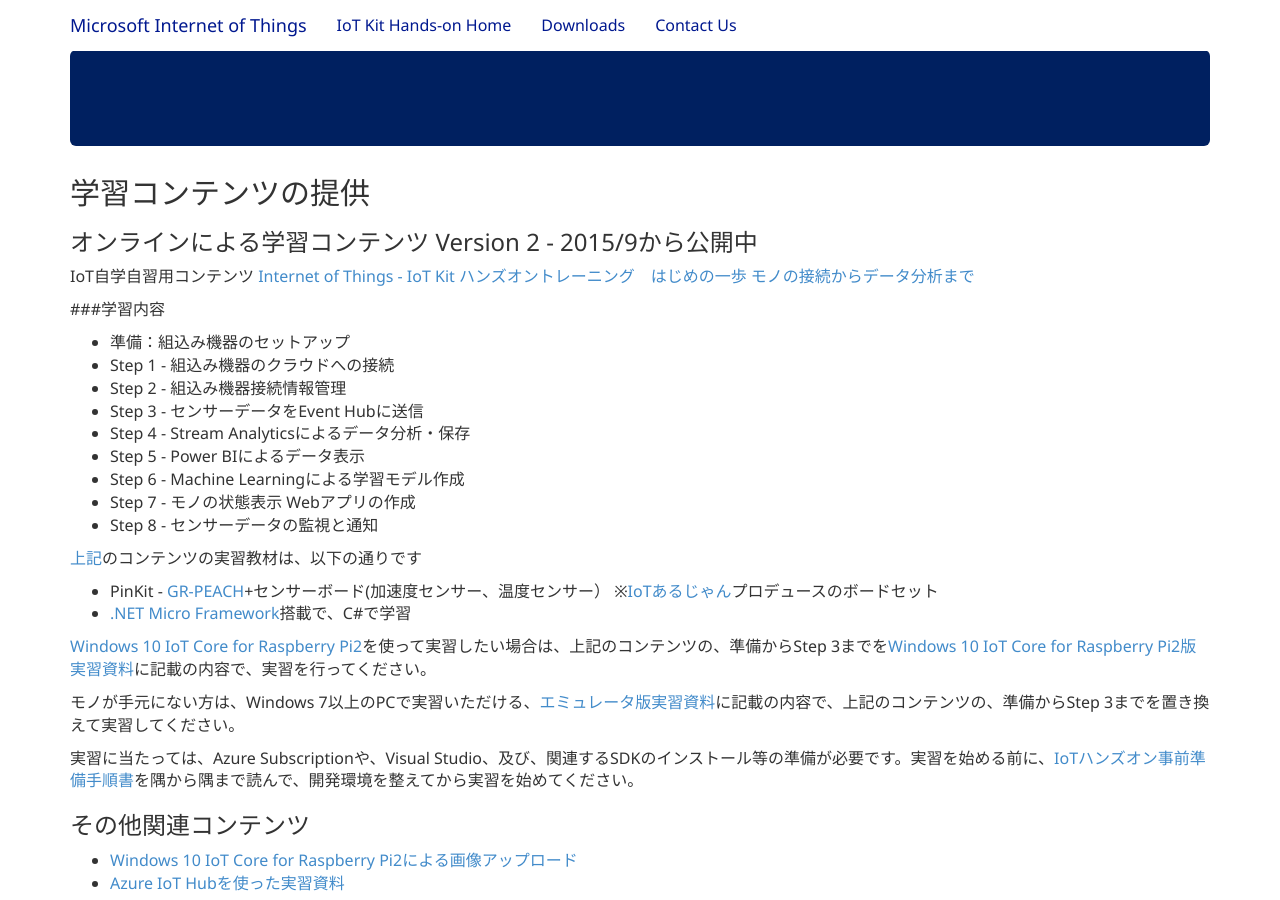
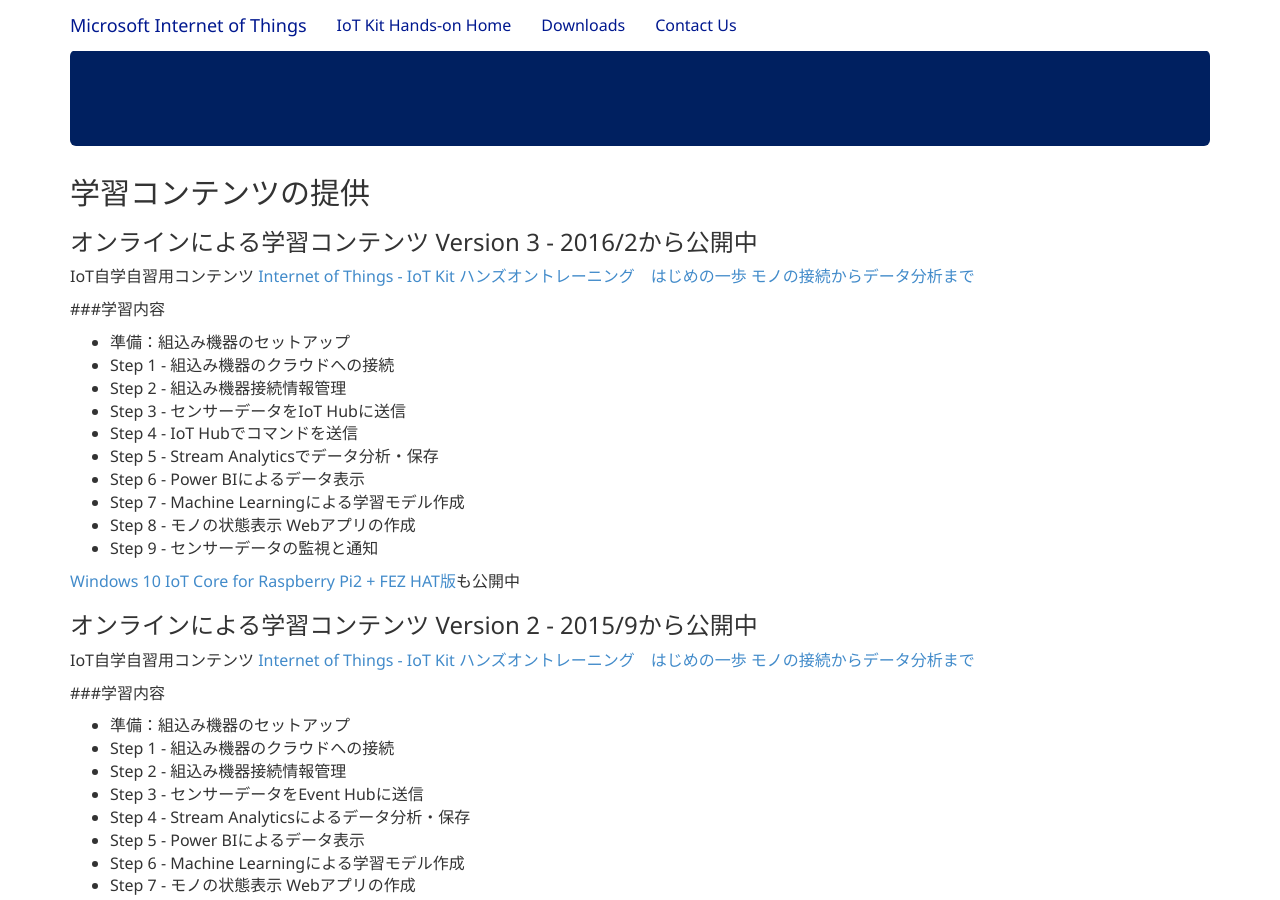
Before and after one commit to ms-iotkithol-jp/ms-iotkithol-jp.github.io, a Jekyll site: the page built from LetsBegin.md, in a window 1280 px wide and 900 px high. Built offline with Jekyll 4.4.1, drawn with Linux system fonts in a browser that asks for light colours.

Commit message:
Add V3 contents info

```diff
--- a/LetsBegin.md
+++ b/LetsBegin.md
@@ -11,6 +11,23 @@
 
 
 ## 学習コンテンツの提供
+### オンラインによる学習コンテンツ Version 3 - 2016/2から公開中
+IoT自学自習用コンテンツ [Internet of Things - IoT Kit ハンズオントレーニング　はじめの一歩 モノの接続からデータ分析まで](http://aka.ms/IoTKitHoLV3On)
+
+###学習内容
+* 準備：組込み機器のセットアップ
+* Step 1 - 組込み機器のクラウドへの接続
+* Step 2 - 組込み機器接続情報管理
+* Step 3 - センサーデータをIoT Hubに送信
+* Step 4 - IoT Hubでコマンドを送信
+* Step 5 - Stream Analyticsでデータ分析・保存
+* Step 6 - Power BIによるデータ表示
+* Step 7 - Machine Learningによる学習モデル作成
+* Step 8 - モノの状態表示 Webアプリの作成
+* Step 9 - センサーデータの監視と通知
+
+[Windows 10 IoT Core for Raspberry Pi2 + FEZ HAT版](http://aka.ms/IoTKitHoLV3OnRFH)も公開中
+
 ### オンラインによる学習コンテンツ Version 2 - 2015/9から公開中
 IoT自学自習用コンテンツ [Internet of Things - IoT Kit ハンズオントレーニング　はじめの一歩 モノの接続からデータ分析まで](http://aka.ms/IoTKitHoLV2On)
 
```
